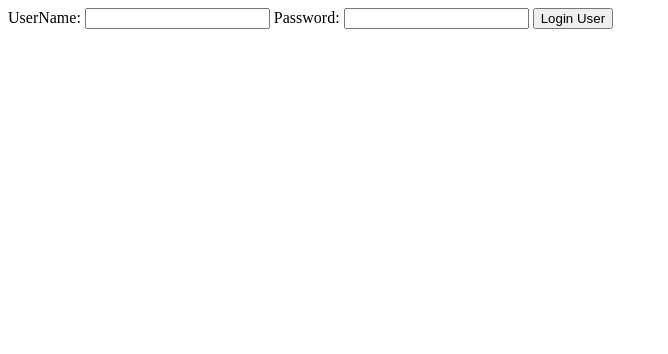
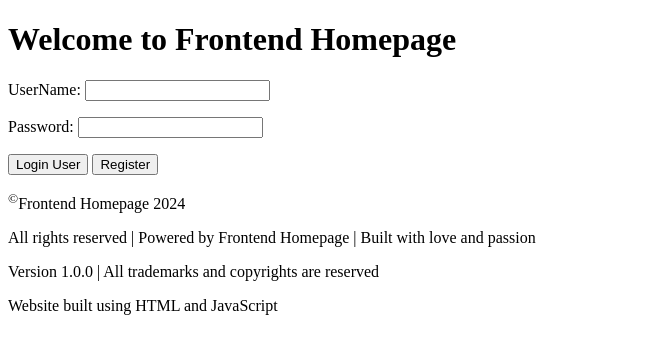
Before and after one commit to HansDanielsson/Mjukvarutestare-Frontend, a website: page index.html in a window 1280 px wide. Shown: the whole page, without its empty margins (0-668 px from the left). Drawn offline with Linux system fonts and the light colour scheme.

Commit message:
Login and Register

```diff
--- a/index.html
+++ b/index.html
@@ -6,15 +6,28 @@
     <title>Frontend Homepage</title>
   </head>
   <body>
-    <form action="" method="post">
-      <label for="username">UserName:</label>
-      <input type="text" id="username" name="username" required />
-      <label for="password">Password:</label>
-      <input type="password" id="password" name="password" required />
+    <header>
+      <h1>Welcome to Frontend Homepage</h1>
+    </header>
+    <form action="./loginuser.html" method="post">
+      <p>
+        <label for="username">UserName:</label>
+        <input type="text" id="username" name="username" required />
+      </p>
+      <p>
+        <label for="password">Password:</label>
+        <input type="password" id="password" name="password" required />
+      </p>
       <button type="submit">Login User</button>
+      <button type="submit" formaction="./registeruser.html">Register</button>
     </form>
     <div id="errormessages"></div>
     <div id="successmessage"></div>
-    <script src="./script/index-script.js"></script>
+    <footer>
+      <p><sup>&copy;</sup>Frontend Homepage 2024</p>
+      <p>All rights reserved | Powered by Frontend Homepage | Built with love and passion</p>
+      <p>Version 1.0.0 | All trademarks and copyrights are reserved</p>
+      <p>Website built using HTML and JavaScript</p>
+    </footer>
   </body>
 </html>
--- a/package.json
+++ b/package.json
@@ -2,7 +2,7 @@
   "name": "frontend",
   "version": "1.0.0",
   "description": "Workspace to Mjukvarutestare-JavaScript",
-  "main": "index.js",
+  "main": "server.js",
   "scripts": {
     "test": "jest",
     "test:watch": "jest --watchAll",
```
Also changed, not shown: loginuser.html (added, +11 -0 lines), registeruser.html (added, +11 -0 lines).
